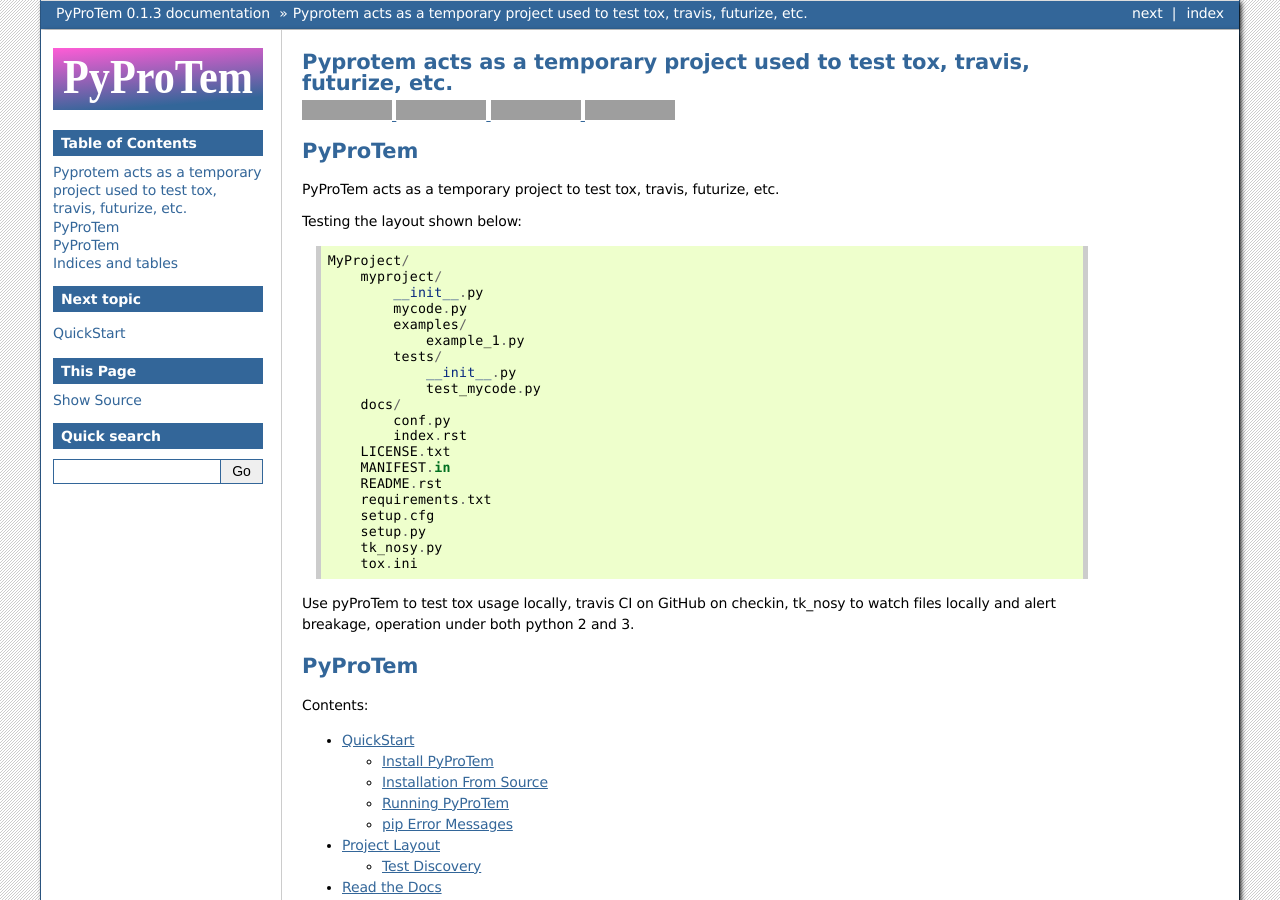
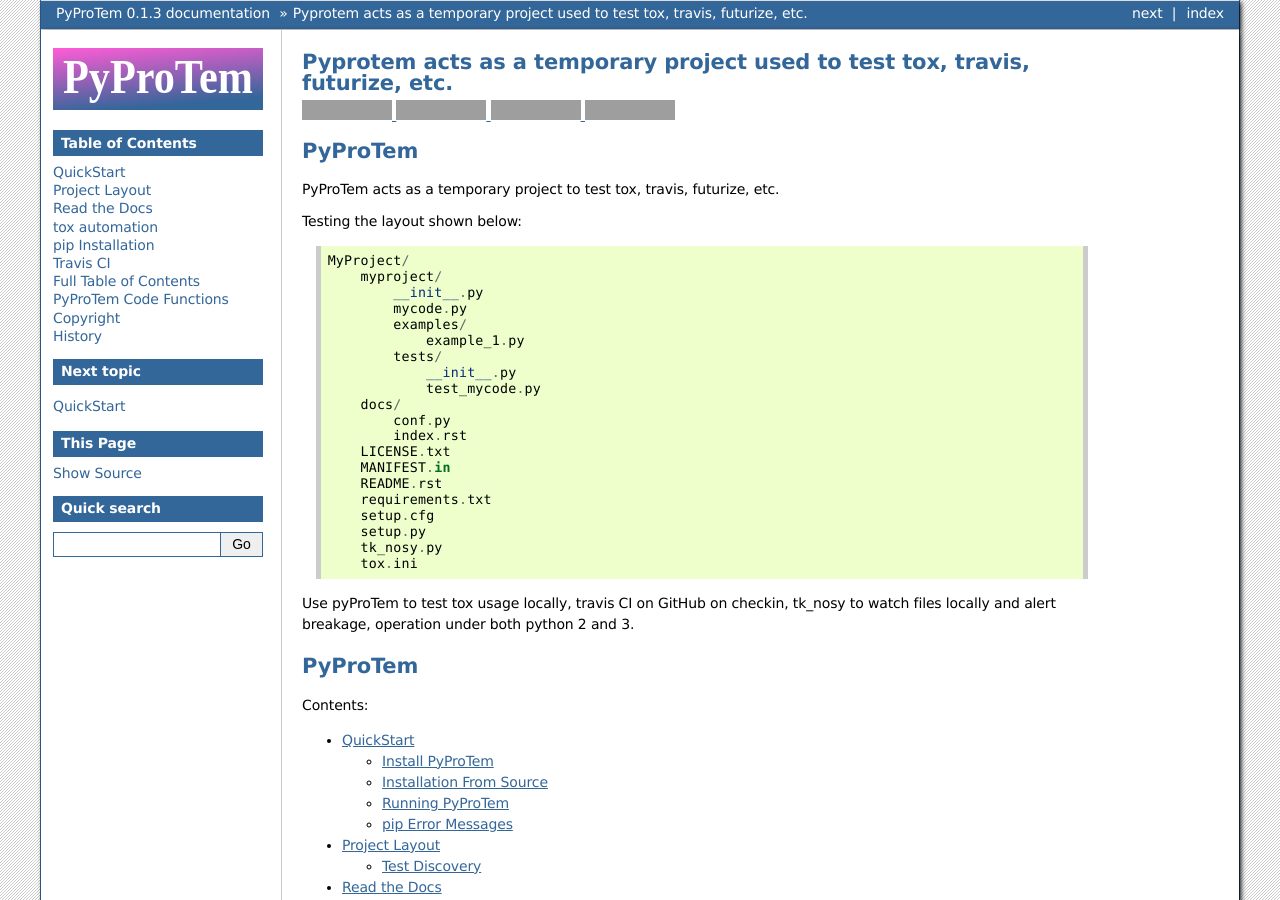
Before and after one commit to sonofeft/PyProTem, a Sphinx documentation site: the page built from docs/index.rst, in a window 1280 px wide and 900 px high. Built offline with Sphinx 7.4.7, drawn with Linux system fonts in a browser that asks for light colours; pages that are not in the unit, such as notebooks, are missing from menus; some of the changed lines change nothing that is shown; grey boxes are pictures that could not be loaded.

Commit message:
Trying JSON serializable fix to fulltoc.py

```diff
--- a/docs/conf.py
+++ b/docs/conf.py
@@ -47,7 +47,8 @@
     'sphinx.ext.autodoc',
     'sphinx.ext.intersphinx',
     'sphinx.ext.todo',
-    'sphinx.ext.ifconfig'
+    'sphinx.ext.ifconfig',
+    'fulltoc'
 ]
 
 # Add any paths that contain templates here, relative to this directory.
--- a/docs/fulltoc.py
+++ b/docs/fulltoc.py
@@ -19,6 +19,14 @@
 
 from sphinx import addnodes
 
+appG, pagenameG = None, None
+
+def make_toctree(collapse=True):
+    return get_rendered_toctree(appG.builder,
+                                pagenameG,
+                                prune=False,
+                                collapse=collapse,
+                                )
 
 def html_page_context(app, pagename, templatename, context, doctree):
     """Event handler for the html-page-context signal.
@@ -33,16 +41,13 @@
        document structure, ignores the maxdepth argument, and uses
        only prune and collapse.
     """
+    global appG, pagenameG
+    appG = app
+    pagenameG = pagename
+
     rendered_toc = get_rendered_toctree(app.builder, pagename)
     context['toc'] = rendered_toc
     context['display_toc'] = True  # force toctree to display
-
-    def make_toctree(collapse=True):
-        return get_rendered_toctree(app.builder,
-                                    pagename,
-                                    prune=False,
-                                    collapse=collapse,
-                                    )
     context['toctree'] = make_toctree
 
 
```
Also changed, not shown: 10 other files.
